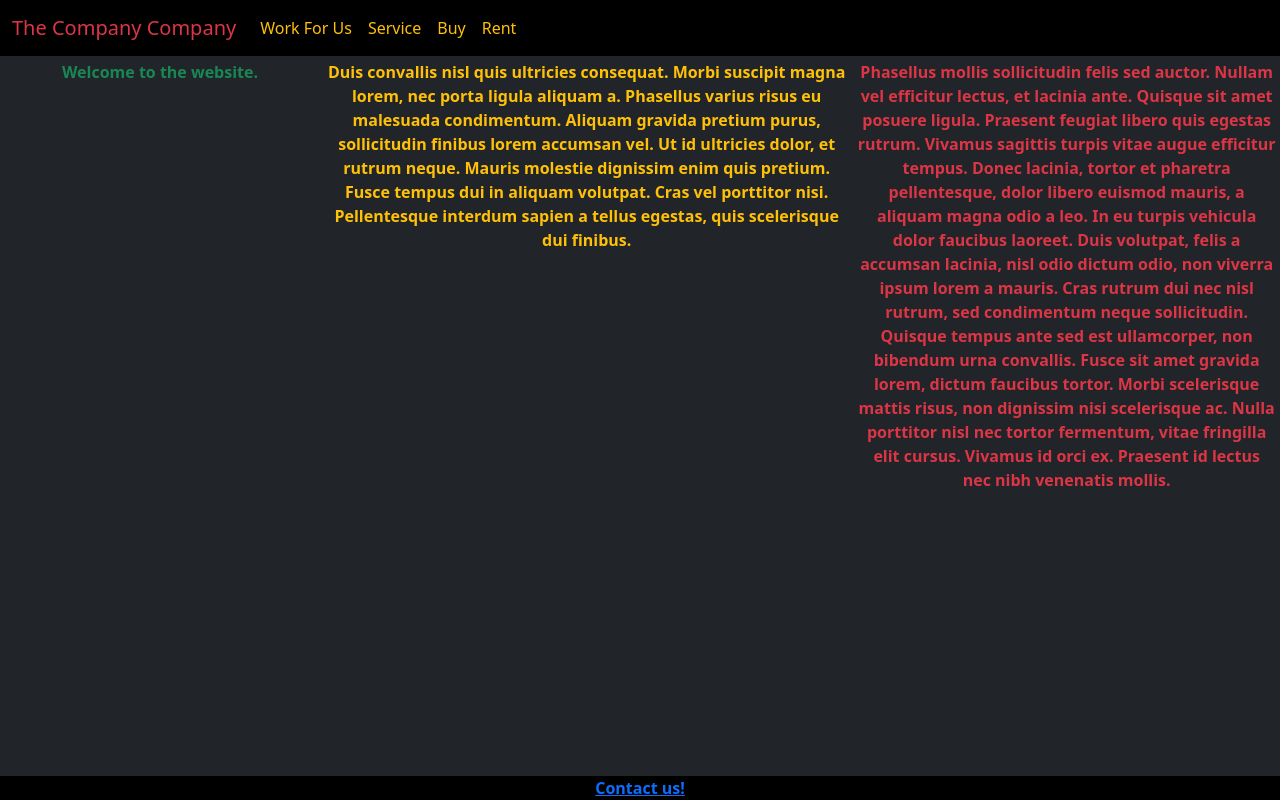
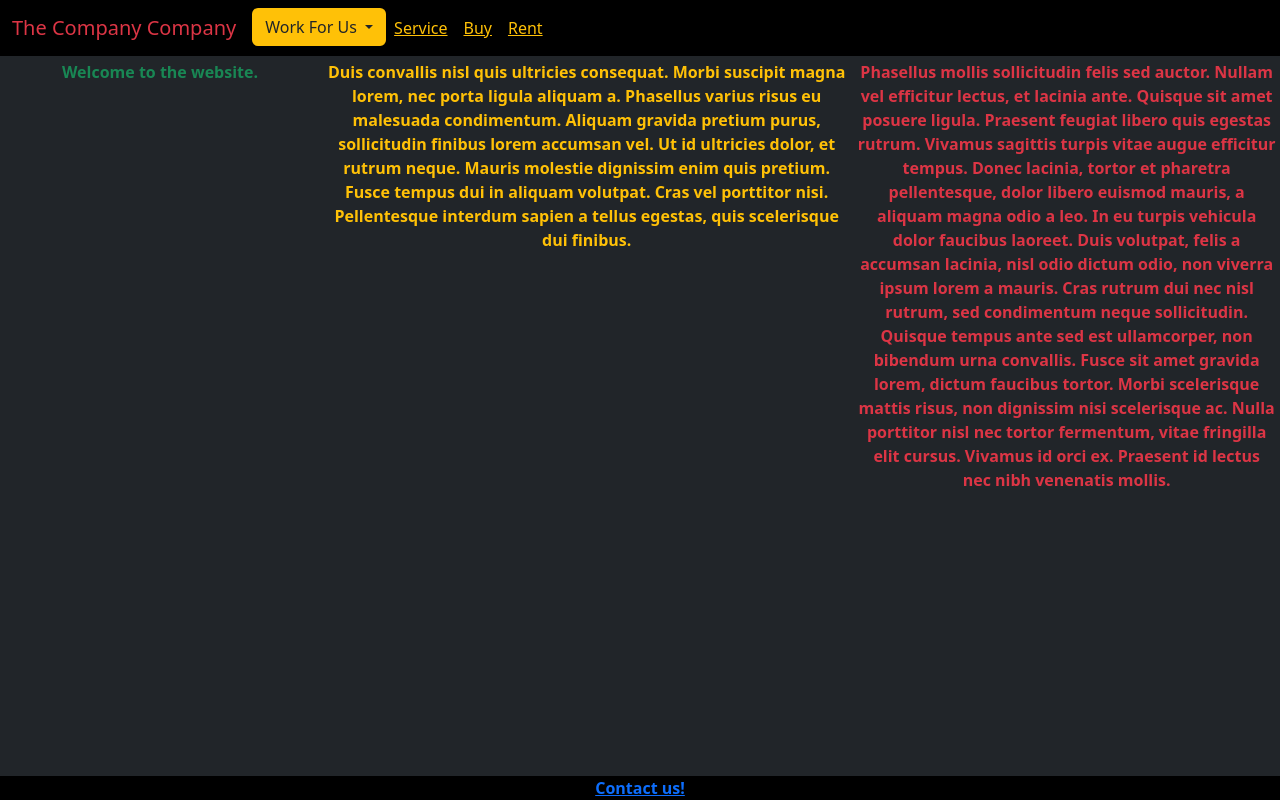
Before and after one commit to im-made-of-jam/Y1-24hWebDev, a plain HTML site: page index.html in a window 1280 px wide. Drawn offline with nearby package versions, Linux system fonts and the light colour scheme.

Commit message:
made the navbar work

```diff
--- a/index.html
+++ b/index.html
@@ -17,10 +17,21 @@
 					</button>
 					<div class="collapse navbar-collapse" id="navbarNavAltMarkup">
 						<div class="navbar-nav">
-							<a class="nav-link disabled text-warning" aria-current="page" href="#">Work For Us</a>
-							<a class="nav-link disabled text-warning" aria-current="page" href="#">Service</a>
-							<a class="nav-link disabled text-warning" aria-current="page" href="#">Buy</a>
-							<a class="nav-link disabled text-warning" aria-current="page" href="#">Rent</a>
+							<div class="dropdown">
+								<button class="btn bg-warning dropdown-toggle" type="button" data-bs-toggle="dropdown" aria-expanded="false">
+									Work For Us
+								</button>
+								<ul class="dropdown-menu bg-warning">
+									<li><a class="dropdown-item" href="#">Racing Driver</a></li>
+									<li><a class="dropdown-item" href="#">CEO</a></li>
+									<li><a class="dropdown-item" href="#">Unpaid Intern</a></li>
+									<li><hr class="dropdown-divider"></li>
+									<li><a class="dropdown-item">All Positions</a></li>
+								</ul>
+							</div>
+							<div class="nav-link"><a class="text-warning" aria-current="page" href="#">Service</a></div>
+							<div class="nav-link"><a class="text-warning" aria-current="page" href="#">Buy</a></div>
+							<div class="nav-link"><a class="text-warning" aria-current="page" href="#">Rent</a></div>
 						</div>
 					</div>
 				</div>
```
Also changed, not shown: 1 other file.
